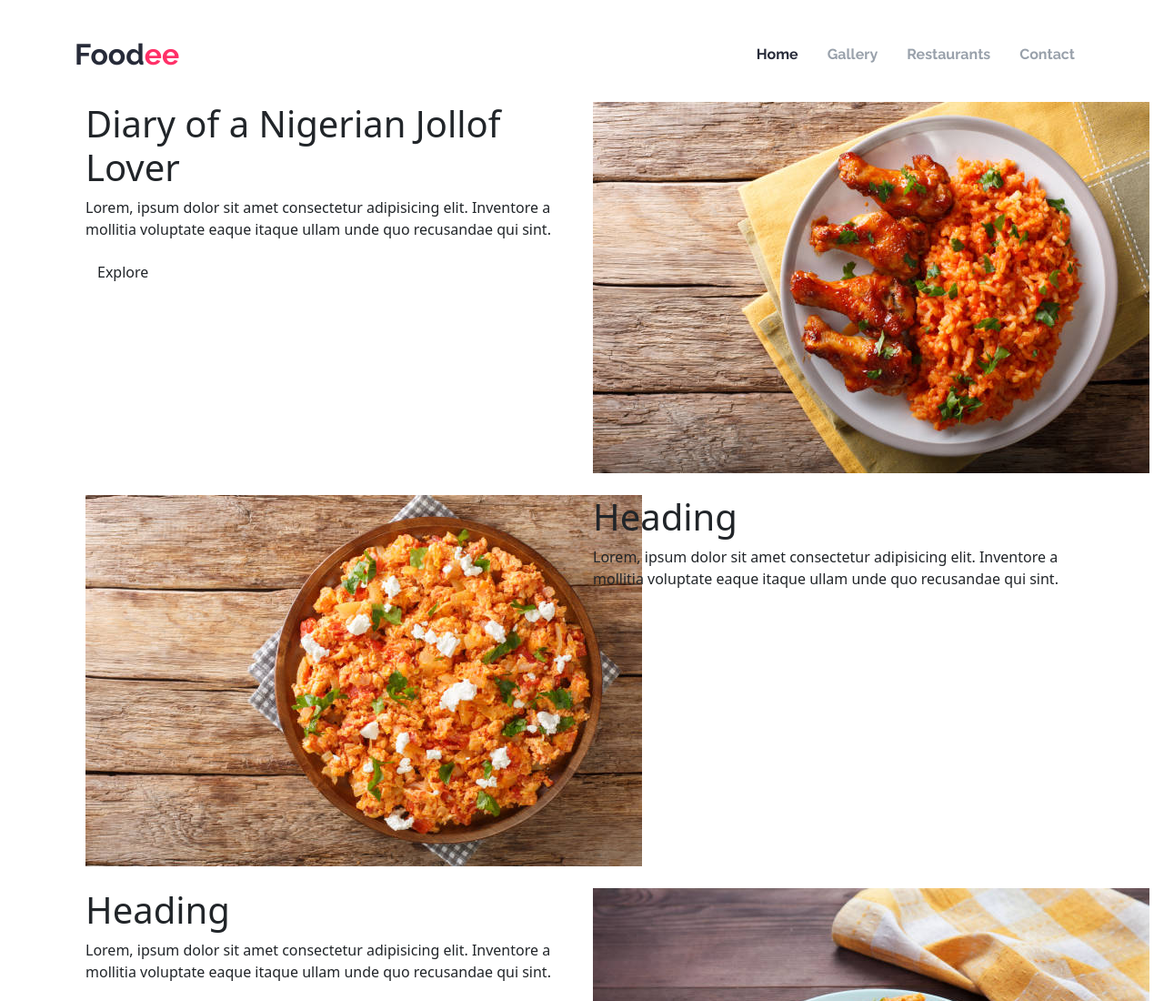
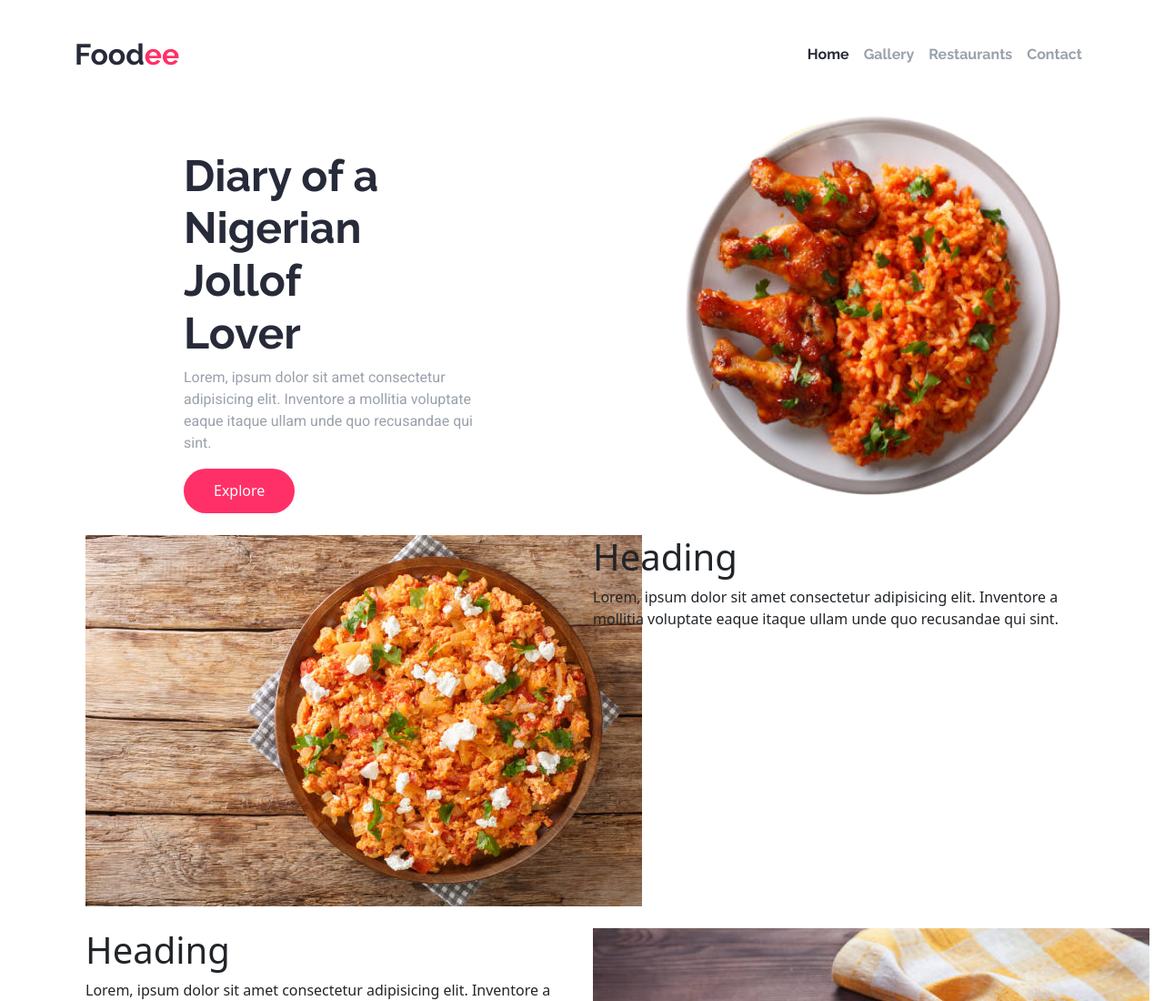
Before and after one commit to MbonuJennifer/foodee, a plain HTML site: page index.html in a window 1280 px wide. Shown: the top 1100 px of the page at 91% size. Drawn offline with nearby package versions, Linux system fonts and the light colour scheme.

Commit message:
Styled the first section

```diff
--- a/index.html
+++ b/index.html
@@ -23,42 +23,48 @@
   <body>
     <div class="container">
       <div class="row">
-        <nav class="navbar">
+        <nav class="navbar navbar-expand-lg">
           <div class="container-fluid">
             <span class="mb-0 h1 navBarBrand"
               >Food<span class="navBarBrand-suffix">ee</span></span
             >
-            <ul class="nav justify-content-end">
+            <button class="navbar-toggler" type="button" data-bs-toggle="collapse" data-bs-target="#navbarSupportedContent" aria-controls="navbarSupportedContent" aria-expanded="false" aria-label="Toggle navigation">
+              <span class="navbar-toggler-icon"></span>
+            </button>
+            <div class="collapse navbar-collapse" id="navbarSupportedContent">
+              <ul class="navbar-nav">
                 <li class="nav-item">
                   <a class="nav-link active" aria-current="page" href="#">Home</a>
                 </li>
                 <li class="nav-item">
                   <a class="nav-link" href="#">Gallery</a>
                 </li>
+
                 <li class="nav-item">
-                <a class="nav-link" href="#">Restaurants</a>
+                  <a class="nav-link">Restaurants</a>
                 </li>
                 <li class="nav-item">
                   <a class="nav-link">Contact</a>
                 </li>
               </ul>
             </div>
+          </div>
         </nav>
       </div>
       <div class="container">
-        <div class="row my-4">
-          <div class="col-md-6 col-sm-12">
-            <h1>Diary of a Nigerian <span>Jollof </span>Lover</h1>
-            <p>
+        <div class="row my-4 headingRoll">
+          <div class="col-md-6 col-sm-12 align-items-center">
+            <h1 class="headingFirst">Diary of a Nigerian <span>Jollof </span>Lover</h1>
+            <p class="paraFirst">
               Lorem, ipsum dolor sit amet consectetur adipisicing elit.
               Inventore a mollitia voluptate eaque itaque ullam unde quo
               recusandae qui sint.
             </p>
-            <button class="btn">Explore</button>
+            <button class="btn rounded-pill btnExplore">Explore</button>
           </div>
-          <div class="col-md-6 col-sm-12">
+          <div class="col-md-6 col-sm-12 d-flex justify-content-center">
             <img
-              src="/src/images/1.jpg"
+              src="/src/images/1-no-bg.png"
               alt="This is the image of jollof rice"
             />
           </div>
--- a/style.css
+++ b/style.css
@@ -38,3 +38,54 @@ body {
 .navbar .nav-item .nav-link.active {
   color: var(--pry-blue);
 }
+.navbar-expand-lg .navbar-collapse {
+  justify-content: end;
+}
+.headingFirst {
+  font-size: 3rem;
+  font-weight: bold;
+  color: var(--pry-blue);
+  font-family: var(--pry-font);
+  width: 60%;
+}
+.paraFirst {
+  font-family: var(--sec-font);
+  width: 75%;
+  color: var(--pry-light);
+  font-size: 1rem;
+}
+.btnExplore {
+  background-color: var(--pry-pink);
+  color: var(--pry-white);
+  padding: 0.7rem 2rem;
+  font-weight: 500;
+  transition: all 100ms ease-in-out;
+}
+.btnExplore:hover {
+  color: var(--pry-pink);
+  border: 2px solid var(--pry-pink);
+  background-color: var(--pry-white);
+}
+@media (max-width: 991px) {
+  .headingFirst {
+    width: 100%;
+  }
+  .paraFirst {
+    width: 100%;
+  }
+  .btnExplore {
+    margin-bottom: 2rem;
+  }
+}
+
+@media (min-width: 992px) {
+  .container .headingRoll {
+    margin-left: 6rem;
+    margin-right: 6rem;
+    margin-bottom: 3rem;
+
+  }
+  .headingFirst{
+    margin-top: 3.3rem;
+  }
+}
```
Also changed, not shown: src/images/1-no-bg.png (added). Lines whose indentation alone changed are shown as unchanged.
